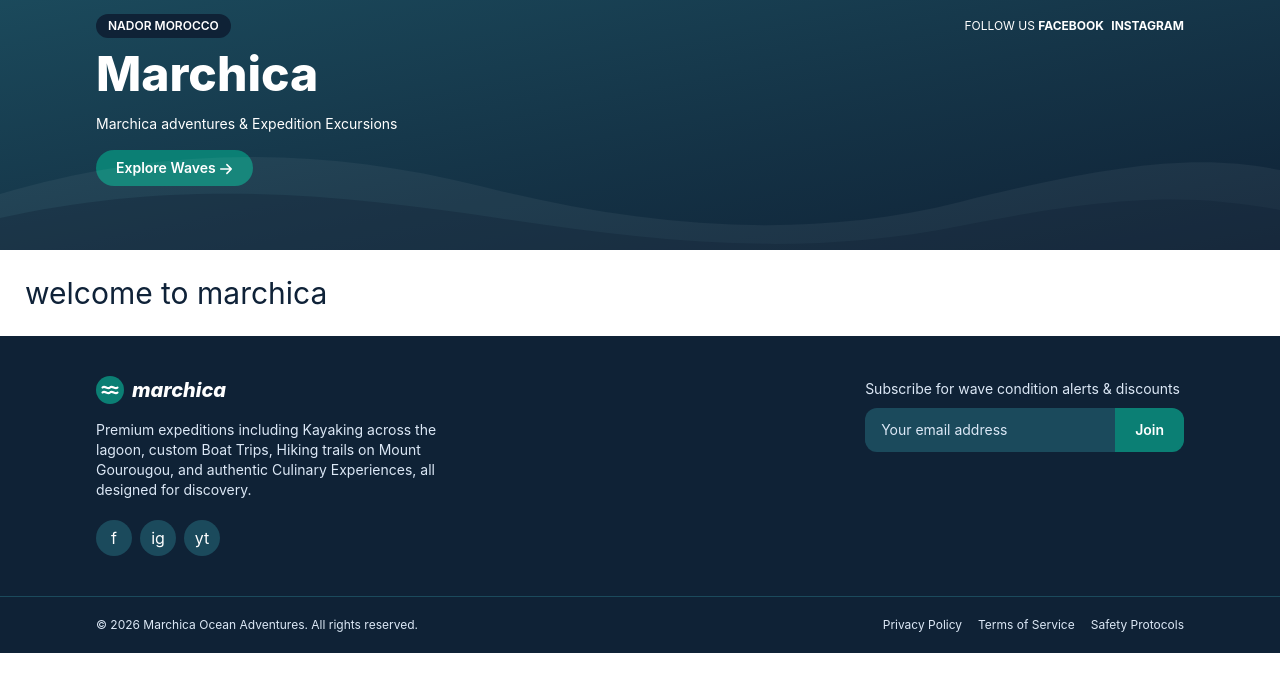
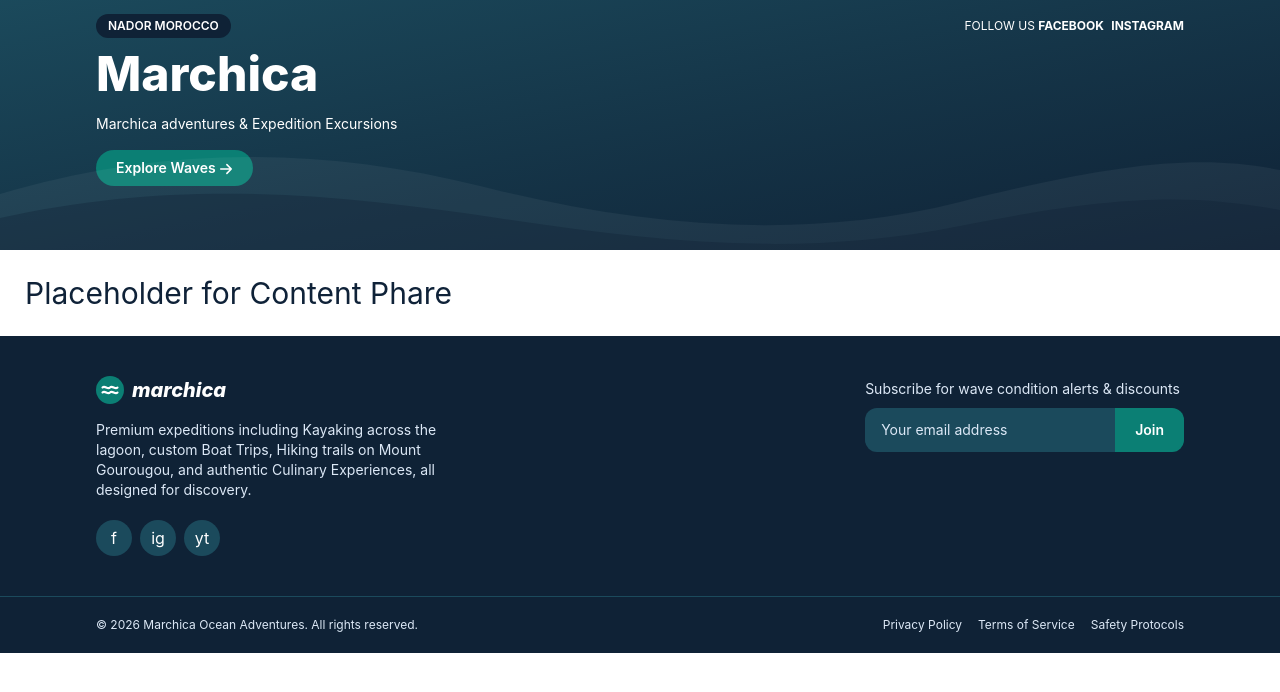
Before and after one commit to bahaeAether/Marchica-Trips, a website built with Vite: page index.html in a window 1280 px wide. Shown: the part 66-758 px from the top of the page. Built offline with nearby package versions, Linux system fonts and the light colour scheme.

Commit message:
KAN-17-ready-for-work

```diff
--- a/index.html
+++ b/index.html
@@ -173,7 +173,7 @@
       </div>
     </section>
 
-    <h1 class="text-3xl text-[#0F2238] m-[25px]">welcome to marchica</h1>
+    <h1 class="text-3xl text-[#0F2238] m-[25px]">Placeholder for Content Phare</h1>
 
     <footer class="bg-[#0f2236] text-white">
       <div
```
